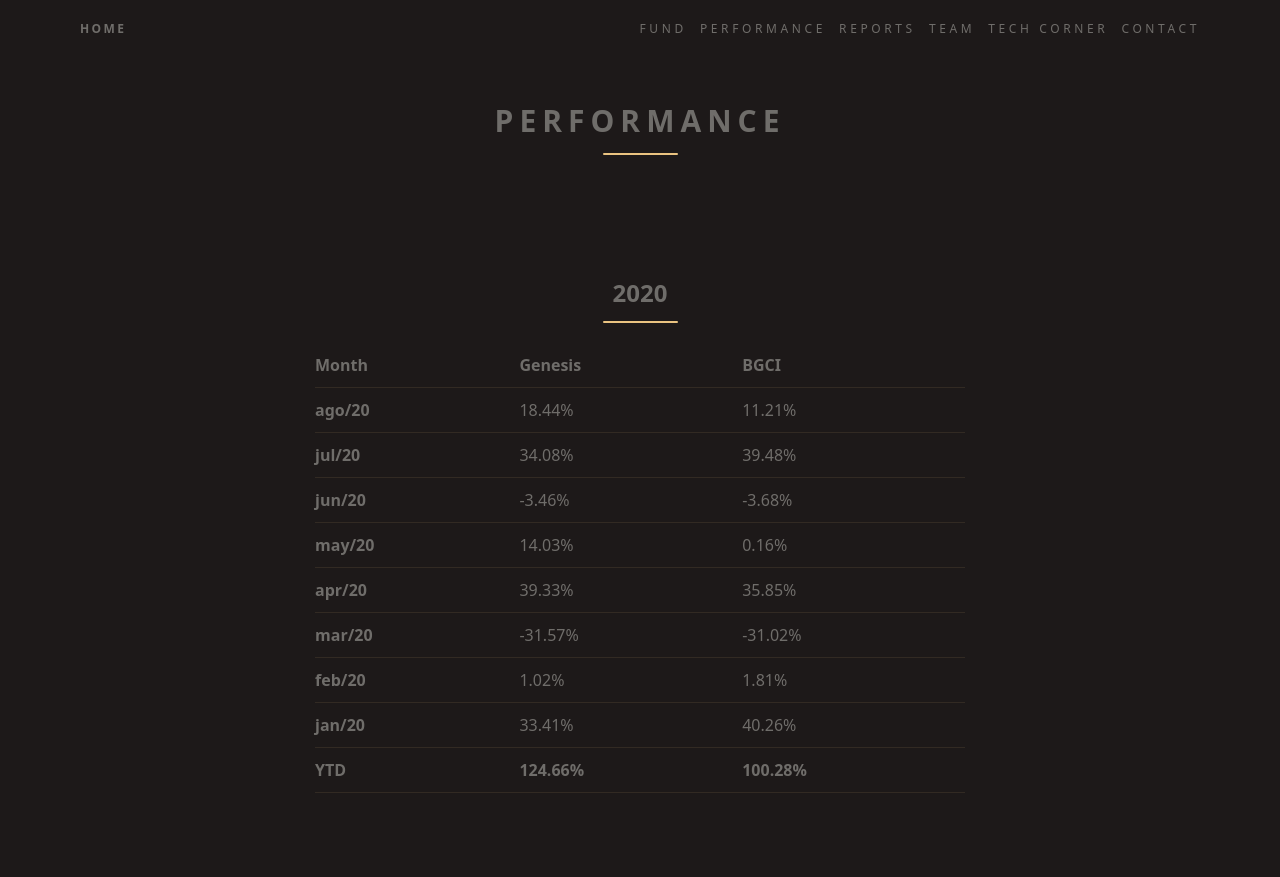
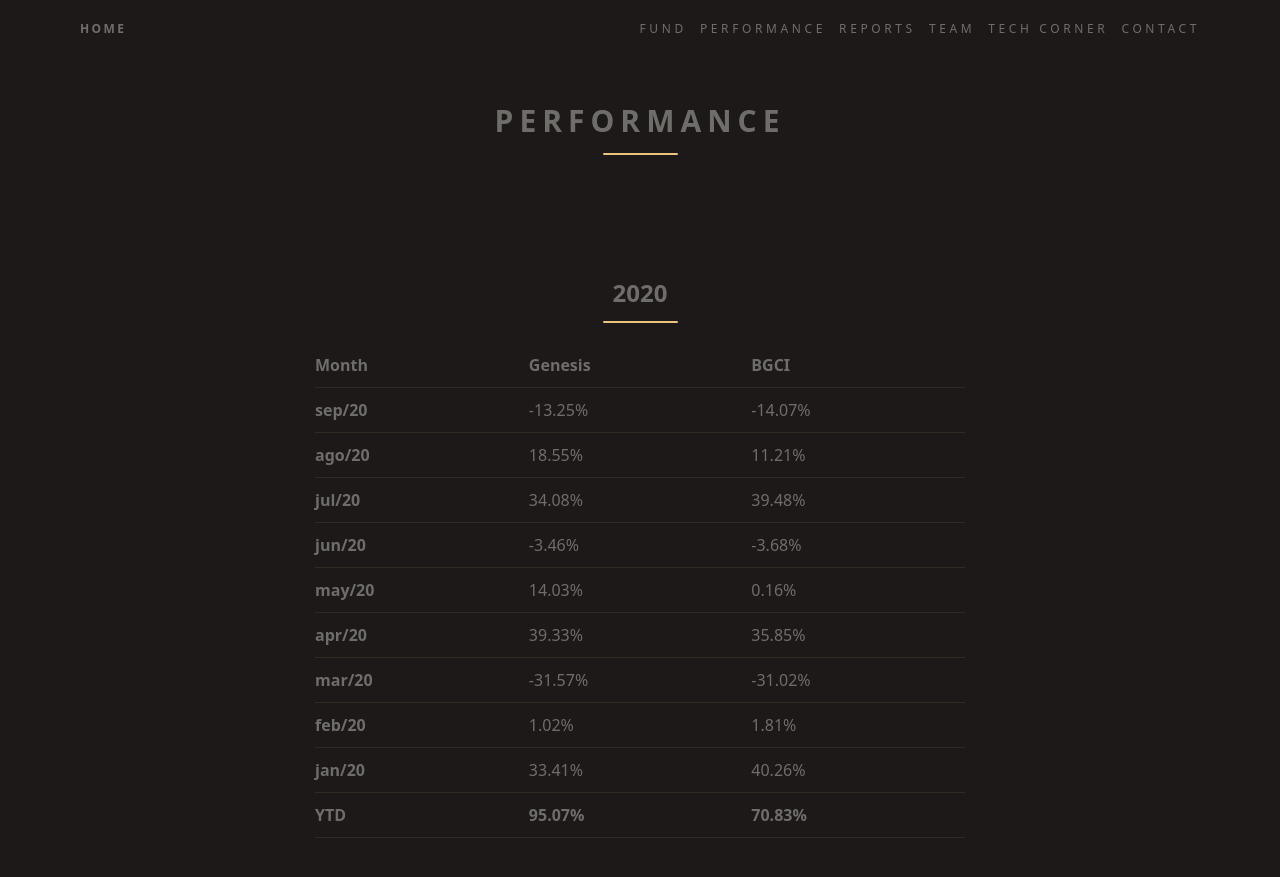
Before and after one commit to ateliedetemas/blpcrypto, a Jekyll site: the page built from _pages/en/performance.md, in a window 1280 px wide and 900 px high. Shown: the top 877 px of the window. Built offline with Jekyll 4.4.1, drawn with Linux system fonts in a browser that asks for light colours.

Commit message:
Update performance.md

```diff
--- a/_pages/en/performance.md
+++ b/_pages/en/performance.md
@@ -8,7 +8,8 @@ permalink: "/en/performance/"
 
 | Month  | Genesis | BGCI    |
 |--------|---------|---------|
-| **ago/20** | 18.44% | 11.21% |
+| **sep/20** | -13.25% | -14.07% |
+| **ago/20** | 18.55% | 11.21% |
 | **jul/20** | 34.08% | 39.48% |
 | **jun/20** | -3.46% | -3.68% |
 | **may/20** | 14.03% | 0.16% |
@@ -16,7 +17,7 @@ permalink: "/en/performance/"
 | **mar/20** | -31.57% | -31.02% |
 | **feb/20** | 1.02% | 1.81% |
 | **jan/20** | 33.41% | 40.26% |
-| **YTD**    | **124.66%** | **100.28%** |
+| **YTD**    | **95.07%** | **70.83%** |
 
 ## 2019
 
```
